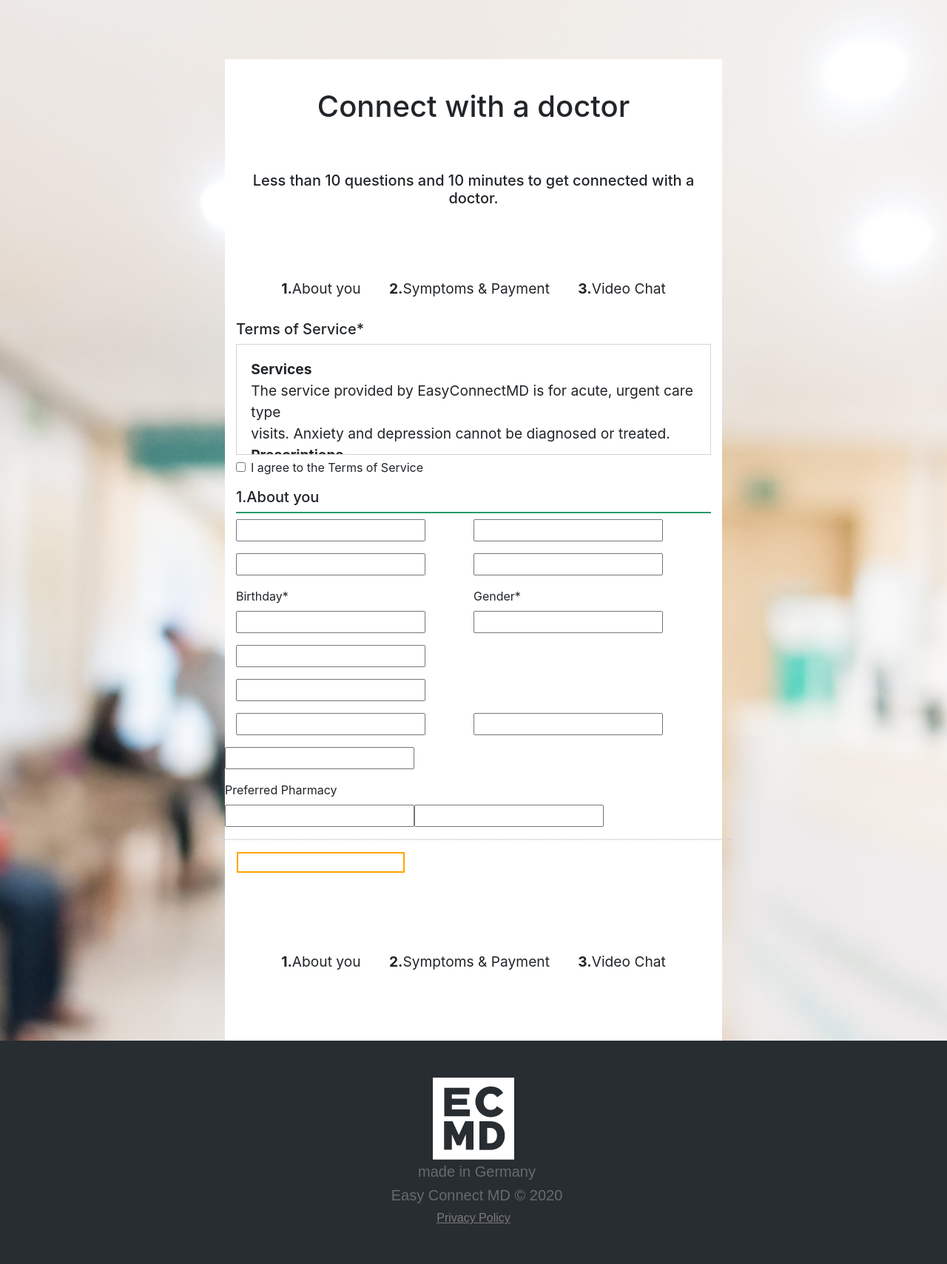
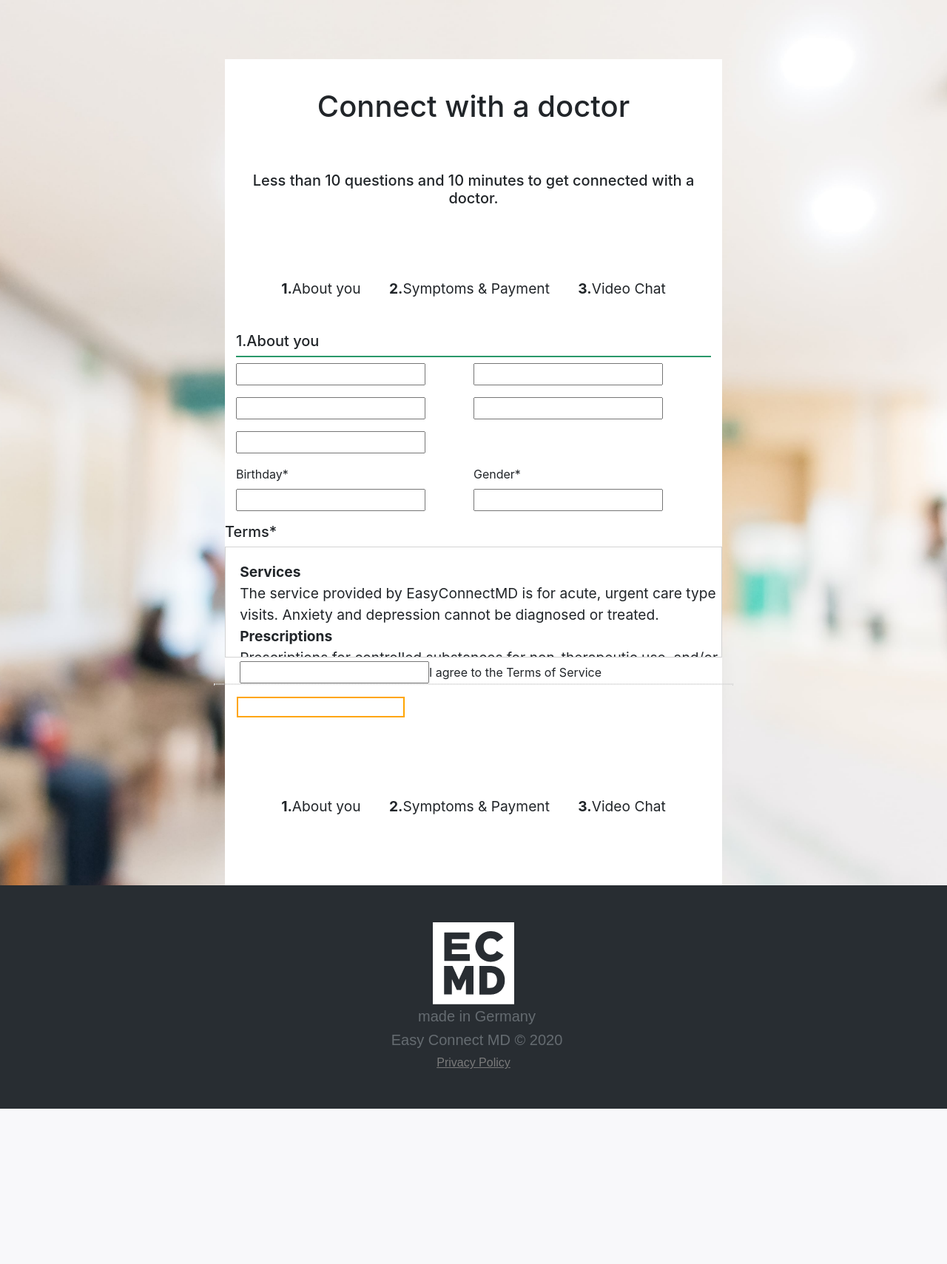
Before and after one commit to Dathmar/EasyConnectMD, a Django app: template EasyConnect/templates/EasyConnect/connect.html in a window 1280 px wide. Shown: the whole page at 74% size. After the commit the page ends 1499 px from the top, so only its background shows below. Run offline with Django 3.2, Linux system fonts and the light colour scheme; the template is opened without the code that fills it, so the values that code supplies are empty, except form fields; tables that the repository leaves empty hold one stand-in row (values such as "Sample post"); form fields are guessed from the names that the template uses; some libraries are stand-ins or nearby versions; some web fonts are replaced.

Commit message:
Updated connect.html to the new format.  Some minor issues with formatting called out in TODO.txt

```diff
--- a/EasyConnect/forms.py
+++ b/EasyConnect/forms.py
@@ -39,6 +39,8 @@ class PatientForm(forms.Form):
     pharmacy_phone = forms.CharField(widget=forms.TextInput(attrs={'class': "form-control form-control half-width",
                                                                    'placeholder': 'Preferred Pharmacy Phone*'}),
                                      max_length=12)
+    tos = forms.BooleanField(widget=forms.CheckboxInput(attrs={'class': "form-check-input"}),
+                             required=True)
 
     def clean_first_name(self):
         data = self.cleaned_data['first_name']
--- a/EasyConnect/models.py
+++ b/EasyConnect/models.py
@@ -17,6 +17,7 @@ class Patient(models.Model):
     city = models.CharField(max_length=200)
     state = models.CharField(choices=STATE_CHOICES, max_length=2)
     zip = models.CharField(max_length=10, default=0)
+    tos = models.BooleanField()
 
     create_datetime = models.DateTimeField('date created', auto_now_add=True)
     update_datetime = models.DateTimeField('date updated', auto_now=True)
--- a/EasyConnect/templates/EasyConnect/connect-2.html
+++ b/EasyConnect/templates/EasyConnect/connect-2.html
@@ -85,6 +85,11 @@
                                     </ul>
                                 </div>
                             </div>
+                            <div class="form-group"><label>Preferred Pharmacy</label>
+                                <div class="input-wrapper">{{ form.location_name }}
+                                    {{ form.pharmacy_phone }}
+                                </div>
+                            </div>
                             <div class="row">
                                 <div class="col" style="margin-top: 1em;"><label style="margin-left: 0.6rem;">Total</label>
                                     <div><span style="margin-left: 0.5em;color: #ffa500;">$39.95</span></div>
--- a/EasyConnect/templates/EasyConnect/connect.html
+++ b/EasyConnect/templates/EasyConnect/connect.html
@@ -31,25 +31,6 @@
                         <div class="row" style="margin-top: 3em;margin-bottom: 0em;">
                             <div class="col text-center d-sm-flex align-items-sm-end m-sm-auto justify-content-lg-center three-headings"><span style="padding-right: 1em;padding-left: 1em;"><br><strong>1.</strong>About you<br><br></span><span style="padding-right: 1em;padding-left: 1em;"><br><br><strong>2.</strong>Symptoms &amp; Payment<br><br></span><span style="padding-right: 1em;padding-left: 1em;"><br><br><strong>3.</strong>Video Chat<br><br></span></div>
                         </div>
-                        <div class="row">
-                            <div class="col">
-                                <h5>Terms of Service*</h5>
-                            </div>
-                        </div>
-                        <div class="row">
-                            <div class="col">
-                                <div id="terms" class="overflow-auto" style="height: 150px;">
-                                    <p style="margin-left: 1em;margin-top: 1em;"><strong>Services</strong> <br>The service provided by EasyConnectMD is for acute, urgent care type <br>visits. Anxiety and depression cannot be diagnosed or treated. <br><strong>Prescriptions</strong> <br>Prescriptions
-                                        for controlled substances for non-therapeutic use, and/or those <br>which may be harmful (potential for abuse or addiction) as well as general <br>medicine refills (for chronic conditions) <strong><em>will not be written here.</em></strong>                                        <br><strong>Refunds</strong> <br>Refunds will not be processed because we were unable to diagnose or treat you <br>nor because a prescription was unable to be filled due to medical restrictions. <br>We will however
-                                        issue a refund if you are unable to connect with a member of <br>our staff. <br><br></p>
-                                </div>
-                            </div>
-                        </div>
-                        <div class="row">
-                            <div class="col" style="margin-top: 5px;">
-                                <div class="form-check"><input class="form-check-input" type="checkbox" id="formCheck-1"><label class="form-check-label" for="formCheck-1">I agree to the Terms of Service</label></div>
-                            </div>
-                        </div>
                         <div class="row" style="margin-top: 1em;">
                             <div class="col">
                                 <h5>1.About you</h5>
@@ -72,6 +53,7 @@
                             <div class="form-group half-width">{{ form.phone_number }}</div>
                             <div class="form-group half-width">{{ form.email }}</div>
                         </div>
+                        <div class="form-group">{{ form.zip }}</div>
                         <div class="form-group-wrapper">
                             <div class="form-group half-width"><label>Birthday*</label>{{ form.dob }}</div>
                             <div class="form-group half-width"><label>Gender*</label>
@@ -80,21 +62,24 @@
                                 </div>
                             </div>
                         </div>
-                        <div class="form-group">{{ form.address1 }}</div>
-                        <div class="form-group">{{ form.address2 }}</div>
-                        <div class="input-wrapper">
-                            <div class="form-group half-width">{{ form.city }}</div>
-                            <div class="form-group">
-                                <div>
-                                    {{ form.state }}
-                                </div>
-                            </div>
+                </div>
+                <div class="row">
+                    <div class="col">
+                        <h5>Terms*</h5>
+                    </div>
+                </div>
+                <div class="row">
+                    <div class="col">
+                        <div id="terms" class="overflow-auto" style="height: 150px;">
+                            <p style="margin-left: 1em;margin-top: 1em;"><strong>Services</strong> <br>The service provided by EasyConnectMD is for acute, urgent care type <br>visits. Anxiety and depression cannot be diagnosed or treated. <br><strong>Prescriptions</strong> <br>Prescriptions
+                                for controlled substances for non-therapeutic use, and/or those <br>which may be harmful (potential for abuse or addiction) as well as general <br>medicine refills (for chronic conditions) <strong><em>will not be written here.</em></strong>                                        <br><strong>Refunds</strong> <br>Refunds will not be processed because we were unable to diagnose or treat you <br>nor because a prescription was unable to be filled due to medical restrictions. <br>We will however
+                                issue a refund if you are unable to connect with a member of <br>our staff. <br><br></p>
                         </div>
+                    </div>
                 </div>
-                <div class="form-group">{{ form.zip }}</div>
-                <div class="form-group"><label>Preferred Pharmacy</label>
-                    <div class="input-wrapper">{{ form.location_name }}
-                        {{ form.pharmacy_phone }}
+                <div class="row">
+                    <div class="col" style="margin-top: 5px;">
+                        <div class="form-check">{{ form.tos }}<label class="form-check-label" for="formCheck-1">I agree to the Terms of Service</label></div>
                     </div>
                 </div>
                 <div class="row seperator" id="light">
```
Also changed, not shown: EasyConnect/templates/TODO.txt (+8 -0 lines).
